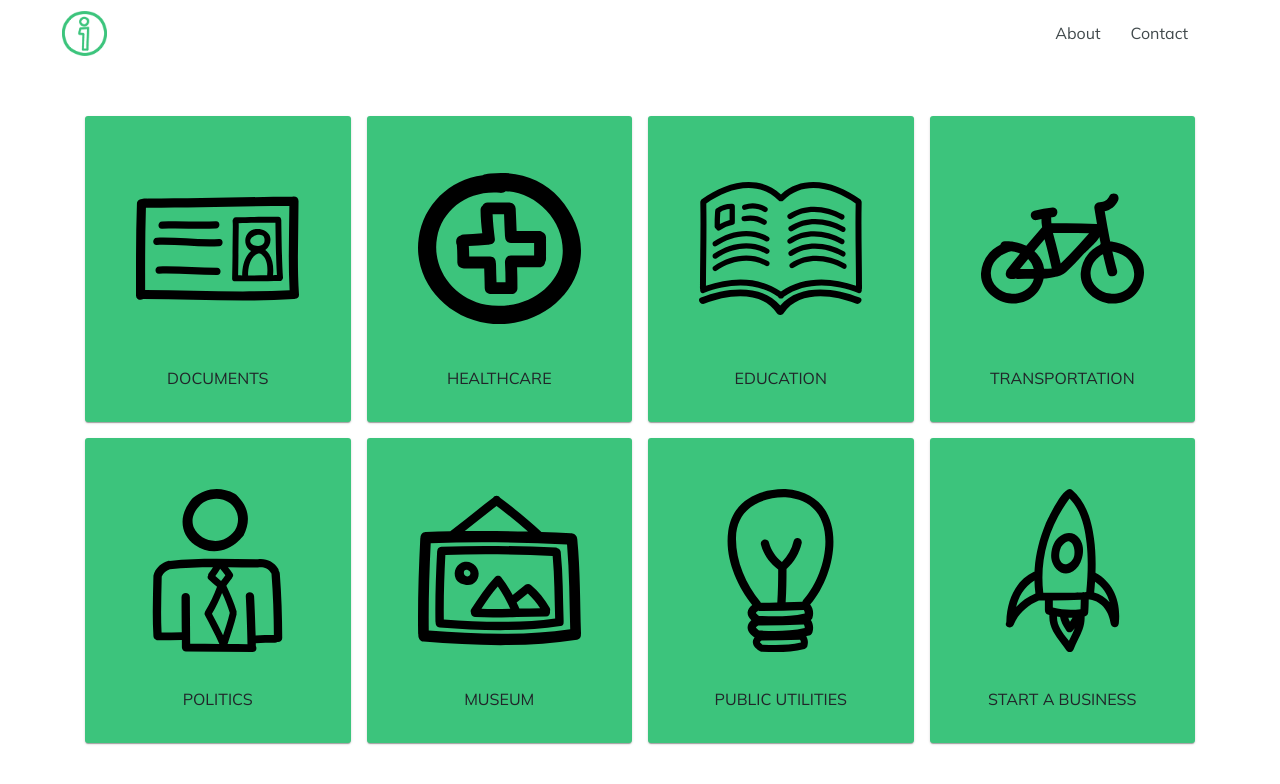
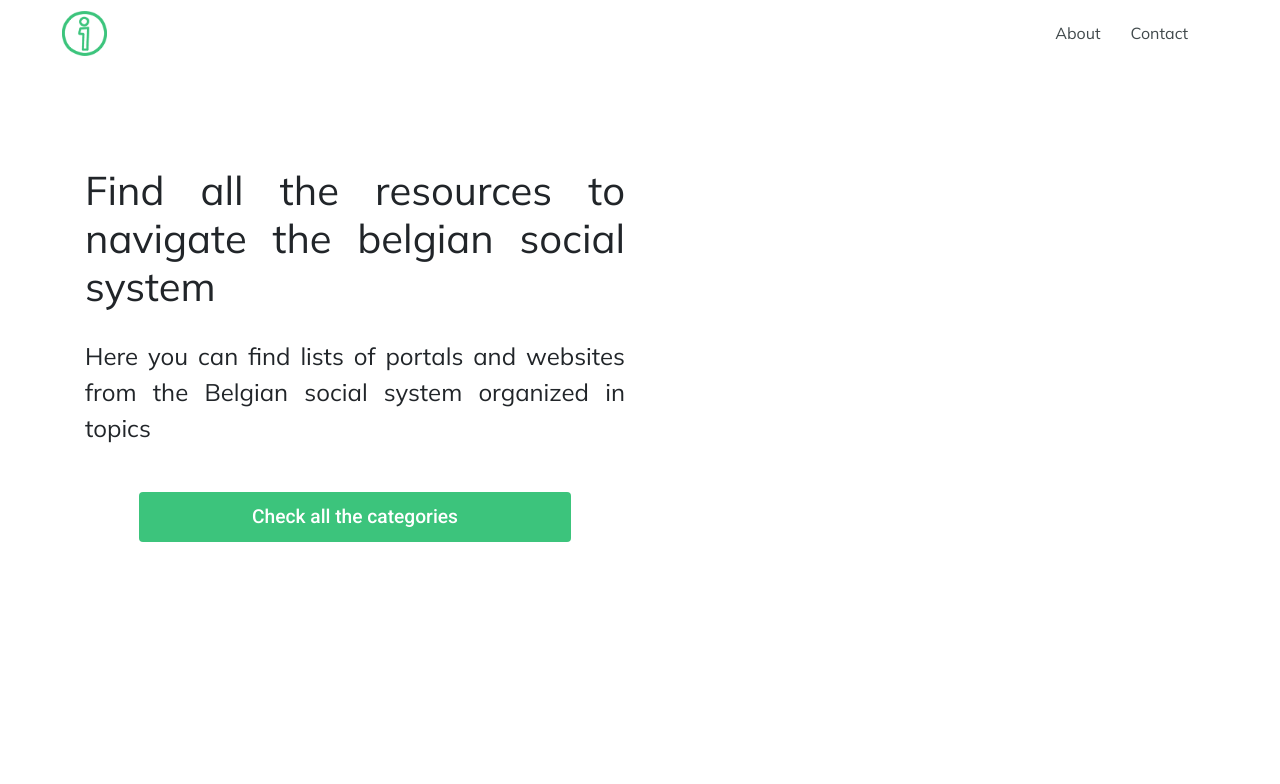
Before and after one commit to JoeCamacho/belgium-paths, an Angular app in the folder information-belgium/: page / in a window 1280 px wide. Shown: the top 784 px of the page. Built offline with nearby package versions, Linux system fonts and the light colour scheme.

Commit message:
fix navigation, add elements to landing page

```diff
--- a/information-belgium/src/app/containers/landing-page/landing-page.component.html
+++ b/information-belgium/src/app/containers/landing-page/landing-page.component.html
@@ -1,9 +1,11 @@
-<section class="container" style="padding-top: 50px;">
+<section class="container" style="padding-top: 100px;">
   <div class="row">
-    <div class="col-4">
-      <h2>Hero quote comes here</h2>
+    <div class="col-6 d-flex flex-column justify-content-around">
+      <h1>Find all the resources to navigate the belgian social system</h1>
+      <p>Here you can find lists of portals and websites from the Belgian social system organized in topics</p>
+      <button mat-flat-button [routerLink]="['sectors']">Check all the categories</button>
     </div>
-    <div class="col-8">
+    <div class="col-6">
     </div>
   </div>
 </section>
--- a/information-belgium/src/app/containers/landing-page/landing-page.component.scss
+++ b/information-belgium/src/app/containers/landing-page/landing-page.component.scss
@@ -1,4 +1,20 @@
-body  {
-  background-image: url("src/assets/img/information_ideas.jpg");
-  background-color: #cccccc;
+section {
+
+  text-align: justify;
+
+  p {
+    padding-top: 20px;
+    font-size: 1.5rem;
+  }
+
+  button {
+    height: 50px;
+    margin-top: 30px;
+    margin-left: 10%;
+    margin-right: 10%;
+    background-color: #3CC47C;
+    color: #ffffff;
+    font-size: 1.2rem;
+  }
+
 }
--- a/information-belgium/src/app/containers/sector-list/sector-list.component.html
+++ b/information-belgium/src/app/containers/sector-list/sector-list.component.html
@@ -1,9 +1,12 @@
 <section class="container" style="padding-top: 50px; padding-left: 100px; padding-right: 100px;">
-  <mat-card *ngFor="let dataResource of filteredDataResources" class="card-content">
-    <img mat-card-image src="./../../assets/img/tile-icons/{{dataResource.sectorImage}}" alt="sector icon">
-    <div class="card-text">
-      <mat-card-title>{{dataResource.name}}</mat-card-title>
-      <mat-card-content>{{dataResource.description}}</mat-card-content>
-    </div>
+  <mat-card *ngFor="let dataResource of filteredDataResources">
+    <a href="{{dataResource.url}}" class="card-content"
+       target="_blank" rel="noreferrer noopener">
+      <img mat-card-image src="./../../assets/img/tile-icons/{{dataResource.sectorImage}}" alt="sector icon">
+      <div class="card-text">
+        <mat-card-title>{{dataResource.name}}</mat-card-title>
+        <mat-card-content>{{dataResource.description}}</mat-card-content>
+      </div>
+    </a>
   </mat-card>
 </section>
--- a/information-belgium/src/app/containers/sector-list/sector-list.component.scss
+++ b/information-belgium/src/app/containers/sector-list/sector-list.component.scss
@@ -3,12 +3,17 @@ mat-card {
   margin-bottom: 20px;
   border: 1px solid #3CC47C;
 
+  &:hover {
+    box-shadow: 0 5px 15px -10px rgba(30, 45, 62, .21), 0 5px 10px -10px rgba(31, 44, 60, .1);
+    transition: box-shadow 0.3s ease-in-out;
 
-  img {
-    width: 7%;
-    height: auto;
-    margin: 10px;
+    -webkit-filter: brightness(0.95);
+    filter: brightness(0.95);
   }
+
+  a {
+    text-decoration: none;
+    color: #000000;
   }
 
   .card-content {
@@ -23,3 +28,10 @@ mat-card {
       font-size: 16px;
     }
   }
+
+  img {
+    width: 7%;
+    height: auto;
+    margin: 10px;
+  }
+}
--- a/information-belgium/src/app/containers/sectors-tiles-grid/sectors-tiles-grid.component.html
+++ b/information-belgium/src/app/containers/sectors-tiles-grid/sectors-tiles-grid.component.html
@@ -1,8 +1,8 @@
 <section class="container" style="padding-top: 50px;">
   <div class="grid">
-    <div *ngFor="let infoSector of infoSectors" [routerLink]="infoSector.id">
+    <mat-card *ngFor="let infoSector of infoSectors" [routerLink]="['/', infoSector.id]">
       <img src="../../../assets/img/tile-icons/{{infoSector.image}}" alt="Documents icon">
       <p>{{infoSector.sector}}</p>
-    </div>
+    </mat-card>
   </div>
 </section>
--- a/information-belgium/src/app/containers/sectors-tiles-grid/sectors-tiles-grid.component.scss
+++ b/information-belgium/src/app/containers/sectors-tiles-grid/sectors-tiles-grid.component.scss
@@ -4,13 +4,12 @@
   grid-gap: 1rem;
 
 
-  > div {
+  > mat-card {
     background: #3CC47C;
     padding: 1rem;
     display: grid;
     place-items: center;
     border-radius: 3px;
-    box-shadow: 0 2px 1px -1px rgba(0, 0, 0, .2), 0 1px 1px 0 rgba(0, 0, 0, .14), 0 1px 3px 0 rgba(0, 0, 0, .12);
 
     &::before {
       content: "";
@@ -29,7 +28,7 @@
 
     img {
       width: 70%;
-      //height: 100%;
+      height: auto;
       //object-fit: contain;
       grid-area: 1 / 1 / 2 / 2;
     }
```
Also changed, not shown: information-belgium/src/app/app-routing.module.ts (+4 -4 lines). Lines whose indentation alone changed are shown as unchanged.
